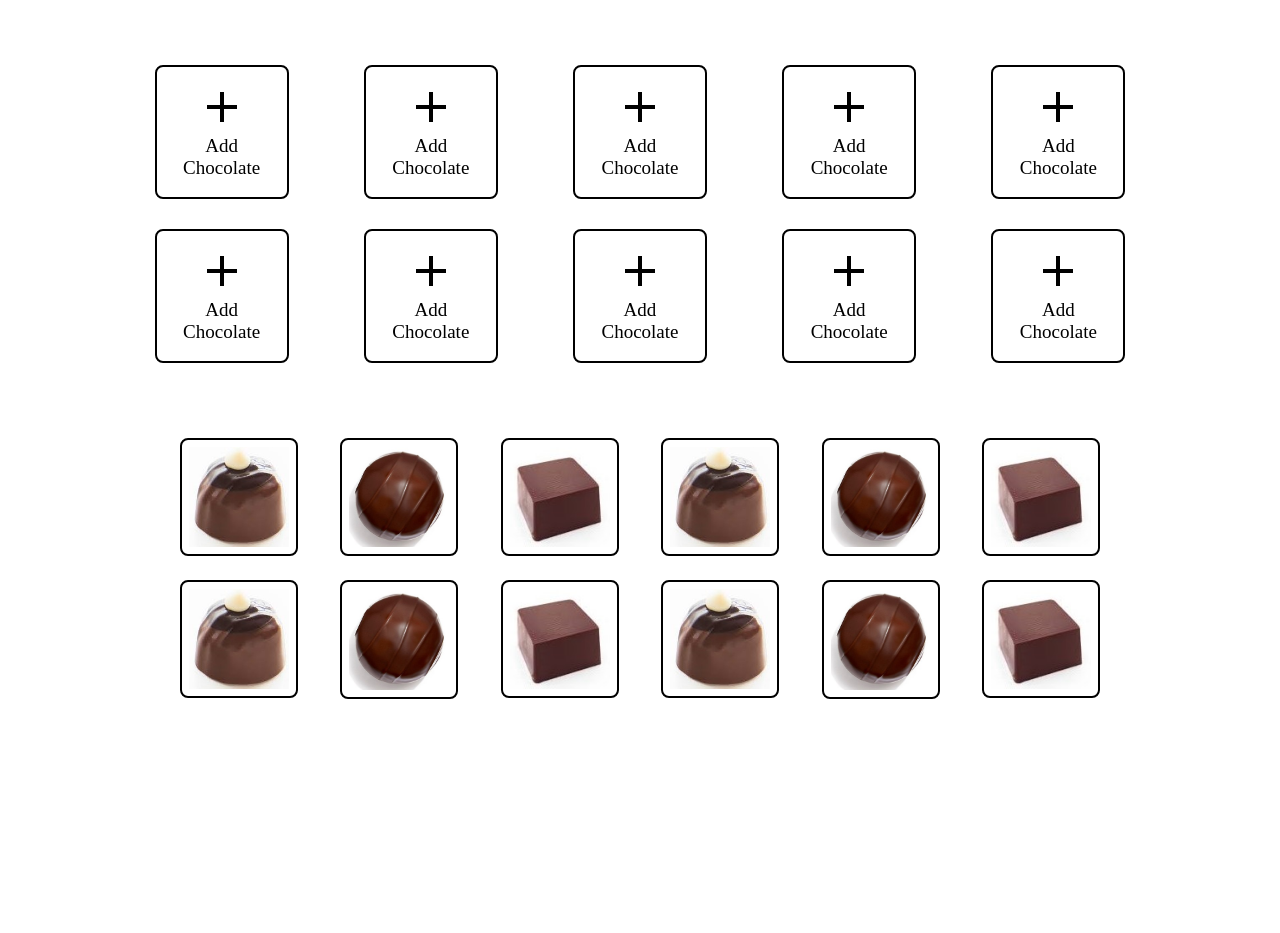
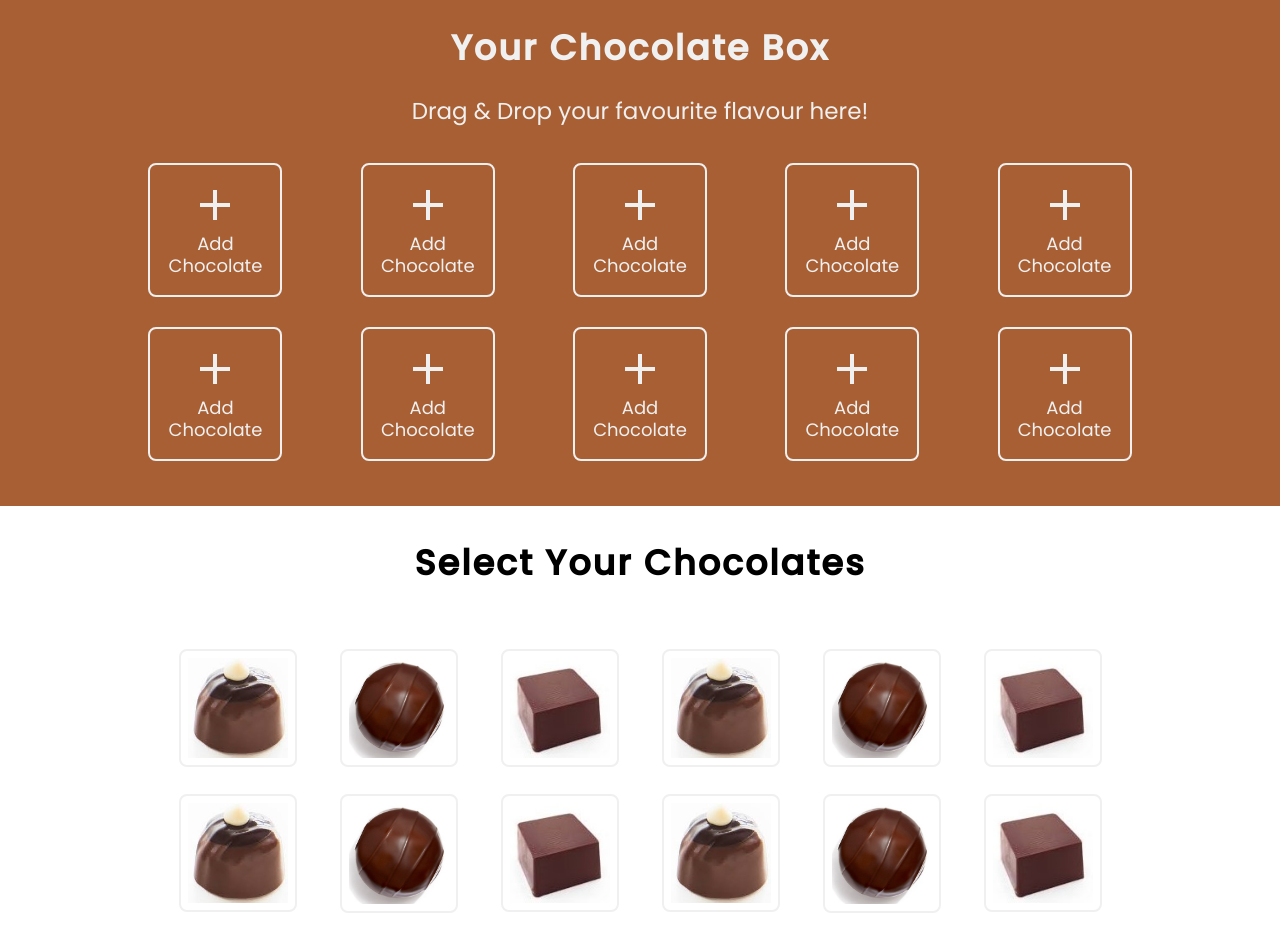
Before and after one commit to 1atharvad/DragNDrop.js, a plain HTML site: page index.html in a window 1280 px wide. Before the commit the page ends 800 px from the top, so only its background shows below. Drawn offline with Linux system fonts and the light colour scheme.

Commit message:
Added css to the page

```diff
--- a/index.html
+++ b/index.html
@@ -8,6 +8,9 @@
     <title>Drag & Drop</title>
 </head>
 <body>
+    <div class="custom-box">
+        <h1 class="heading">Your Chocolate Box</h1>
+        <div class="subtitle">Drag & Drop your favourite flavour here!</div>
         <div id="dropzone-list" class="dropzone-list">
             <div class="dropzone border-2" id="dropzone-0">
                 <div class="empty-zone">
@@ -19,11 +22,15 @@
                 </div>
             </div>
         </div>
+    </div>
+    <div class="draggable-container">
+        <h1 class="heading">Select Your Chocolates</h1>
         <div id="draggable-items" class="draggable-items">
             <div id="draggable-0" draggable="true">
                 <img src="" alt="Chocolate Images" class="draggable border-2" draggable="false">
                 <div class="quantity"></div>
             </div>
         </div>
+    </div>
 </body>
 </html>
--- a/style.css
+++ b/style.css
@@ -1,9 +1,60 @@
+/*-----------------------------------------------------------Temporary------------------------------------------------------------*/
+@import url("https://fonts.googleapis.com/css2?family=Poppins:wght@400;500&display=swap");
+
+* {
+	margin: 0px;
+	padding: 0px;
+}
+
+:root{
+	--navbar-text-color: #cfcd33;
+	--navbar-background-color: #5a291a;
+	--hover-navbar-text-color: #333333;
+	--hover-navbar-background-color: #008cba;
+}
+
+body {
+	font-family: 'Poppins', sans-serif;
+}
+
+/*-------------------------------------------------------------------------------------------------------------------------------*/
+
+.custom-box {
+    background-color: #a85f34;
+    padding: 1px 0 30px 0;
+}
+
+.custom-box .heading {
+    color: #f0f0f0;
+    text-align: center;
+    letter-spacing: 2px;
+    font-size: 35px;
+    padding: 20px 0;
+    margin: 0 8%;
+}
+
+.custom-box .subtitle {
+    color: #f0f0f0;
+    text-align: center;
+    font-size: 23px;
+    padding-bottom: 20px;
+    margin: 0 8%;
+}
+
+.draggable-container .heading {
+    text-align: center;
+    letter-spacing: 2px;
+    font-size: 35px;
+    padding-top: 30px;
+    margin: 0 8%;
+}
+
 /* Drop Zone*/
 .dropzone-list {
     display: flex;
     flex-wrap: wrap;
     justify-content: space-between;
-    margin: 50px 10%;
+    margin: 0px 10%;
 }
 
 #dropzone-0 {
@@ -30,7 +81,7 @@
     padding: 15px;
     width: 100px;
     background-color: white;
-    border-radius: 10px;
+    border-radius: 5px;
 }
 
 .empty-zone {
@@ -51,7 +102,7 @@
     position: absolute;
     height: 4px;
     width: 30px;
-    background-color: black;
+    background-color: #f0f0f0;
 }
 
 .plus .line1 {
@@ -59,9 +110,11 @@
 }
 
 .empty-zone .name {
-    font-size: 19px;
+    font-size: 18px;
     margin: 0 10px;
     text-align: center;
+    color: #f0f0f0;
+    line-height: 22px;
 }
 
 /* Draggable Items */
@@ -107,11 +160,11 @@
 
 /* General */
 .s-digit {
-    padding: 9px 11px;
+    padding: 9px 12px;
 }
 
 .d-digit {
-    padding: 9px 6px;
+    padding: 9px 9px;
 }
 
 .d-none {
@@ -123,7 +176,7 @@
 }
 
 .border-2 {
-    border: 2px solid black;
+    border: 2px solid #f0f0f0;
     border-radius: 8px;
 }
 
```
Lines whose indentation alone changed are shown as unchanged.
